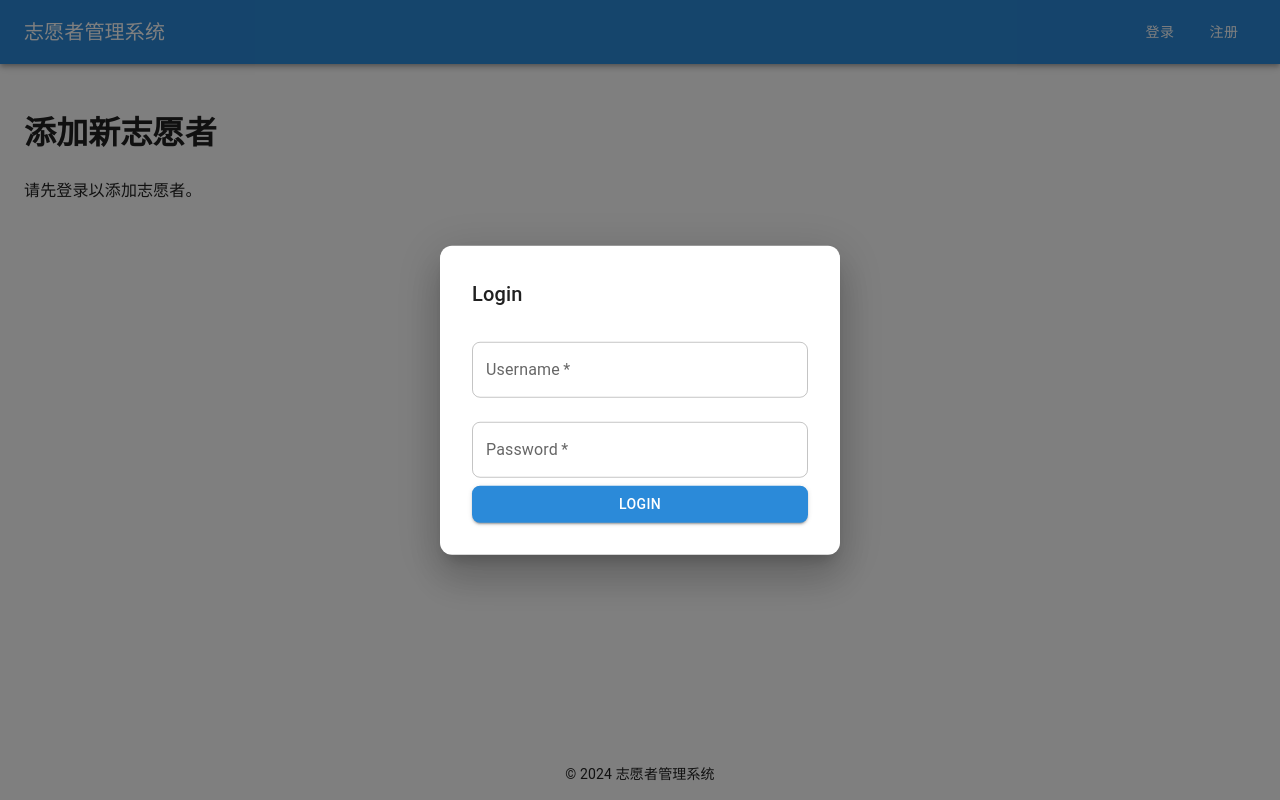
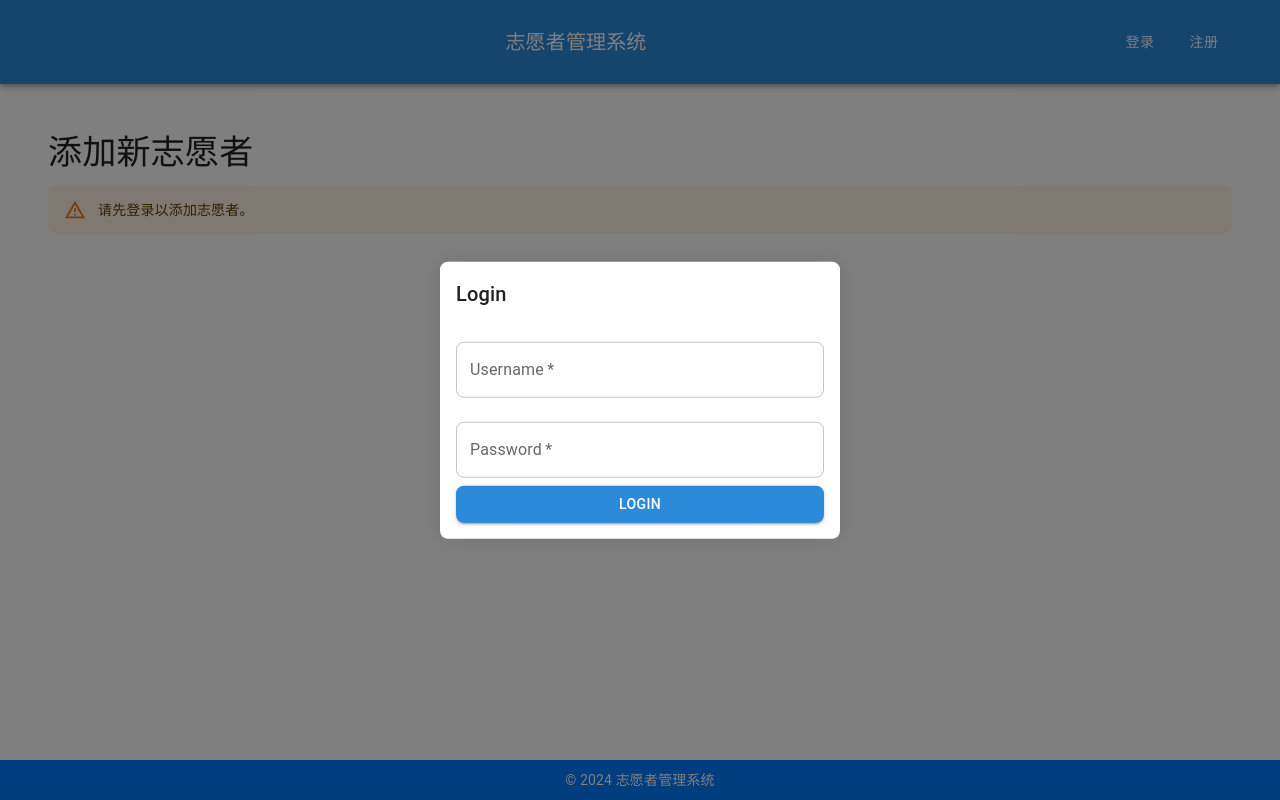
Before and after one commit to hhyufan/VolunteerManagement, a React (Vite) app in the folder frontend/: page /add-volunteer in a window 1280 px wide. Both pictures are taken after a click on the button "登录". Built offline with nearby package versions, Linux system fonts and the light colour scheme.

Commit message:
refactor(style): MUI统一使用css管理样式。

```diff
--- a/frontend/src/App.jsx
+++ b/frontend/src/App.jsx
@@ -1,8 +1,9 @@
+import ReactDOM from 'react-dom';
 import { Routes, Route, BrowserRouter } from 'react-router-dom';
 import HomePage from './pages/HomePage';
 import VolunteerListPage from './pages/VolunteerListPage';
 import AddVolunteerPage from './pages/AddVolunteerPage';
-import Layout from './components/Layout';
+import Layout from './layout/Layout.jsx';
 import { library } from '@fortawesome/fontawesome-svg-core';
 import { fas } from '@fortawesome/free-solid-svg-icons';
 // 将font矢量图标增加到库中.
--- a/frontend/src/components/LoginForm.jsx
+++ b/frontend/src/components/LoginForm.jsx
@@ -1,20 +1,7 @@
 import React, { useState } from 'react';
 import { Box, Button, TextField, Typography, Modal } from '@mui/material';
 import { loginAdmin } from '../services/api';
-
-const modalStyle = {
-    position: 'absolute',
-    top: '50%',
-    left: '50%',
-    transform: 'translate(-50%, -50%)',
-    width: 400,
-    borderRadius: 1.5,
-    bgcolor: 'background.paper',
-    boxShadow: 24,
-    p: 4,
-
-};
-
+import "../theme/style.css"
 const LoginForm = ({ onClose, onSuccess }) => {
     const [username, setUsername] = useState('');
     const [password, setPassword] = useState('');
@@ -35,7 +22,7 @@ const LoginForm = ({ onClose, onSuccess }) => {
 
     return (
         <Modal open onClose={onClose}>
-            <Box sx={modalStyle}>
+            <Box className="modal">
                 <Typography variant="h6" component="h2" mb={2}>Login</Typography>
                 <form onSubmit={handleSubmit}>
                     <TextField
--- a/frontend/src/components/RegisterForm.jsx
+++ b/frontend/src/components/RegisterForm.jsx
@@ -1,18 +1,7 @@
 import React, { useState } from 'react';
 import { Box, Button, TextField, Typography, Modal } from '@mui/material';
 import { registerAdmin } from '../services/api'; // 假设你已经有一个 registerAdmin 的 API 方法
-
-const modalStyle = {
-    position: 'absolute',
-    top: '50%',
-    left: '50%',
-    transform: 'translate(-50%, -50%)',
-    width: 400,
-    bgcolor: 'background.paper',
-    boxShadow: 24,
-    p: 4,
-    borderRadius: 1.5
-};
+import "../theme/style.css"
 
 const RegisterForm = ({ onClose, onSuccess }) => {
     const [username, setUsername] = useState('');
@@ -43,7 +32,7 @@ const RegisterForm = ({ onClose, onSuccess }) => {
 
     return (
         <Modal open onClose={onClose}>
-            <Box sx={modalStyle}>
+            <Box className="modal">
                 <Typography variant="h6" component="h2" mb={2}>Register</Typography>
                 <form onSubmit={handleSubmit}>
                     <TextField
--- a/frontend/src/index.css
+++ b/frontend/src/index.css
@@ -4,77 +4,3 @@ body {
   padding: 0;
   background-color: #f4f4f9;
 }
-
-.volunteer-card {
-  background-color: #fff;
-  border: 1px solid #ddd;
-  border-radius: 8px;
-  padding: 16px;
-  margin: 16px;
-  box-shadow: 0 2px 4px rgba(0, 0, 0, 0.1);
-}
-
-.volunteer-list {
-  display: flex;
-  flex-wrap: wrap;
-  justify-content: space-around;
-}
-
-button {
-  margin: 5px;
-  padding: 8px 16px;
-  border: none;
-  border-radius: 4px;
-  background-color: #007bff;
-  color: white;
-  cursor: pointer;
-}
-
-button:hover {
-  background-color: #0056b3;
-}
-.auth-buttons, .welcome-message{
-  position: absolute;
-  top: 10px;
-  right: 10px;
-  user-select: none;
-}
-
-.modal {
-  display: flex;
-  justify-content: center;
-  align-items: center;
-  position: fixed;
-  z-index: 1;
-  left: 0;
-  top: 0;
-  width: 100%;
-  height: 100%;
-  overflow: auto;
-  background-color: rgba(0, 0, 0, 0.4);
-  user-select: none;
-}
-
-.modal-content {
-  background-color: #fefefe;
-  margin: 15% auto;
-  padding: 20px;
-  border: 1px solid #888;
-  width: 80%;
-  max-width: 400px;
-  border-radius: 8px;
-}
-
-.close {
-  color: #aaa;
-  float: right;
-  font-size: 28px;
-  font-weight: bold;
-}
-
-.close:hover,
-.close:focus {
-  color: black;
-  text-decoration: none;
-  cursor: pointer;
-}
--- a/frontend/src/components/Layout.jsx
+++ b/frontend/src/layout/Layout.jsx
@@ -1,14 +1,16 @@
 import React, { useState } from 'react';
-import { Link, Outlet } from 'react-router-dom';
+import { Link, Outlet,  useNavigate } from 'react-router-dom';
 import { FontAwesomeIcon } from '@fortawesome/react-fontawesome';
 import { faHome, faUsers, faPlus } from '@fortawesome/free-solid-svg-icons';
 import { AppBar, Toolbar, Typography, Button, Drawer, List, ListItem, ListItemIcon, ListItemText, Box } from '@mui/material';
-import LoginForm from './LoginForm.jsx';
-import RegisterForm from './RegisterForm.jsx';
+import LoginForm from '../components/LoginForm.jsx';
+import RegisterForm from '../components/RegisterForm.jsx';
+import '../theme/style.css';
 
-const drawerWidth = 240; // Set a fixed width for the sidebar
+const drawerWidth = 240;
 
 const Layout = () => {
+    const navigate = useNavigate()
     const [showLogin, setShowLogin] = useState(false);
     const [showRegister, setShowRegister] = useState(false);
     const [user, setUser] = useState(null);
@@ -25,13 +27,14 @@ const Layout = () => {
 
     const handleLogout = () => {
         setUser(null);
+        navigate('/');
     };
 
     const isLoggedIn = !!user;
 
     return (
-        <Box sx={{ height: '100vh', display: 'flex', flexDirection: 'column', userSelect: 'none' }}>
-            <AppBar position="static">
+        <Box className="layout">
+            <AppBar position="static" className="header">
                 <Toolbar>
                     <Typography variant="h6" sx={{ flexGrow: 1 }}>
                         志愿者管理系统
@@ -55,9 +58,10 @@ const Layout = () => {
             {showLogin && <LoginForm onClose={() => setShowLogin(false)} onSuccess={handleLoginSuccess} />}
             {showRegister && <RegisterForm onClose={() => setShowRegister(false)} onSuccess={handleRegisterSuccess} />}
 
-            <Box sx={{ display: 'flex', flex: 1 }}>
+            <Box className="main-content">
                 {user && (
                     <Drawer
+                        className="sidebar"
                         variant="permanent"
                         anchor="left"
                         sx={{
@@ -70,27 +74,27 @@ const Layout = () => {
                         }}
                     >
                         <List>
-                            <ListItem button component={Link} to="/">
+                            <ListItem button component={Link} to="/" className="nav-link">
                                 <ListItemIcon><FontAwesomeIcon icon={faHome} /></ListItemIcon>
                                 <ListItemText primary="首页" />
                             </ListItem>
-                            <ListItem button component={Link} to="/volunteers">
+                            <ListItem button component={Link} to="/volunteers" className="nav-link">
                                 <ListItemIcon><FontAwesomeIcon icon={faUsers} /></ListItemIcon>
                                 <ListItemText primary="管理志愿者" />
                             </ListItem>
-                            <ListItem button component={Link} to="/add-volunteer">
+                            <ListItem button component={Link} to="/add-volunteer" className="nav-link">
                                 <ListItemIcon><FontAwesomeIcon icon={faPlus} /></ListItemIcon>
                                 <ListItemText primary="添加志愿者" />
                             </ListItem>
                         </List>
                     </Drawer>
                 )}
-                <Box component="main" sx={{ flexGrow: 1, p: 3 }}>
+                <Box component="main" className="content" sx={{ flexGrow: 1, p: 3 }}>
                     <Outlet context={{ isLoggedIn }} />
                 </Box>
             </Box>
 
-            <Box component="footer" sx={{ p: 2, textAlign: 'center' }}>
+            <Box component="footer" className="footer">
                 <Typography variant="body2">© 2024 志愿者管理系统</Typography>
             </Box>
         </Box>
--- a/frontend/src/main.jsx
+++ b/frontend/src/main.jsx
@@ -4,9 +4,8 @@ import App from './App';
 import { ThemeProvider } from '@mui/material/styles';
 import CssBaseline from '@mui/material/CssBaseline';
 import theme from './theme/theme.jsx';
-
+import './theme/style.css'
 import './index.css';
-import './styles/styles.css';
 
 const root = ReactDOM.createRoot(document.getElementById('root'));
 root.render(
--- a/frontend/src/pages/AddVolunteerPage.jsx
+++ b/frontend/src/pages/AddVolunteerPage.jsx
@@ -1,23 +1,26 @@
+import React from 'react';
+import { useOutletContext } from 'react-router-dom';
 import VolunteerForm from '../components/VolunteerForm';
 import { addVolunteer } from '../services/api';
-import {useOutletContext} from "react-router-dom";
+import { Box, Typography, Alert } from '@mui/material';
 
 const AddVolunteerPage = () => {
     const { isLoggedIn } = useOutletContext();
+
     const handleSubmit = async (volunteer) => {
         await addVolunteer(volunteer);
         alert('志愿者添加成功!');
     };
 
     return (
-        <div>
-            <h1>添加新志愿者</h1>
+        <Box sx={{ p: 3 }}>
+            <Typography variant="h4" gutterBottom>添加新志愿者</Typography>
             {isLoggedIn ? (
                 <VolunteerForm onSubmit={handleSubmit} />
             ) : (
-                <p>请先登录以添加志愿者。</p>
+                <Alert severity="warning">请先登录以添加志愿者。</Alert>
             )}
-        </div>
+        </Box>
     );
 };
 
--- a/frontend/src/pages/HomePage.jsx
+++ b/frontend/src/pages/HomePage.jsx
@@ -1,14 +1,13 @@
-import React, { useState } from 'react';
-import { Link } from 'react-router-dom';
-import LoginForm from '../components/LoginForm';
-import RegisterForm from '../components/RegisterForm';
+import React from 'react';
+import { Box, Typography } from '@mui/material';
 
 const HomePage = () => {
-
     return (
-        <div>
-            <h1>欢迎来到志愿者管理系统</h1>
-        </div>
+        <Box sx={{ p: 3 }}>
+            <Typography variant="h3" gutterBottom>
+                欢迎来到志愿者管理系统
+            </Typography>
+        </Box>
     );
 };
 
--- a/frontend/src/pages/VolunteerListPage.jsx
+++ b/frontend/src/pages/VolunteerListPage.jsx
@@ -1,8 +1,9 @@
-import { useEffect, useState } from 'react';
+import React, { useEffect, useState } from 'react';
 import { useOutletContext } from 'react-router-dom';
 import VolunteerCard from '../components/VolunteerCard';
 import VolunteerForm from '../components/VolunteerForm';
 import { fetchVolunteers, deleteVolunteer, updateVolunteer, addVolunteer } from '../services/api';
+import {Box, Grid2} from '@mui/material';
 
 const VolunteerListPage = () => {
     const { isLoggedIn } = useOutletContext(); // 从上下文中获取 isLoggedIn
@@ -39,22 +40,23 @@ const VolunteerListPage = () => {
     };
 
     return (
-        <div className="container">
-            {volunteers.length > 0 &&editingVolunteer && (
+        <Box sx={{ p: 3 }}>
+            {editingVolunteer && volunteers > 0 && (
                 <VolunteerForm initialData={editingVolunteer} onSubmit={handleSubmit} />
             )}
-            <div className="volunteer-list">
+            <Grid2 container spacing={2}>
                 {volunteers.map(volunteer => (
+                    <Grid2 item xs={12} sm={6} md={4} key={volunteer.id}>
                         <VolunteerCard
-                        key={volunteer.id}
                             volunteer={volunteer}
                             onDelete={handleDelete}
                             onEdit={handleEdit}
                             isLoggedIn={isLoggedIn}
                         />
+                    </Grid2>
                 ))}
-            </div>
-        </div>
+            </Grid2>
+        </Box>
     );
 };
 
--- a/frontend/src/styles/styles.css
+++ b/frontend/src/theme/style.css
@@ -63,3 +63,36 @@ body, html {
     padding: 10px 0;
     user-select: none;
 }
+.card {
+    padding: 2em;
+}
+
+.read-the-docs {
+    color: #888;
+}
+
+.nav-link {
+
+    text-decoration: none;
+    color: inherit;
+    display: flex;
+    align-items: center;
+    padding: 8px 16px;
+    transition: background-color 0.3s;
+}
+
+.nav-link:hover {
+    background-color: #f0f0f0;
+    color: #2b8ad9;
+}
+.modal {
+    position: absolute;
+    top: 50%;
+    left: 50%;
+    transform: translate(-50%, -50%);
+    width: 400px;
+    border-radius: 8px;
+    background-color: #ffffff;
+    box-shadow: 0 0 24px rgba(0, 0, 0, 0.1);
+    padding: 16px;
+}
```
Also changed, not shown: frontend/src/App.css (+0 -48 lines). Lines whose indentation alone changed are shown as unchanged.
